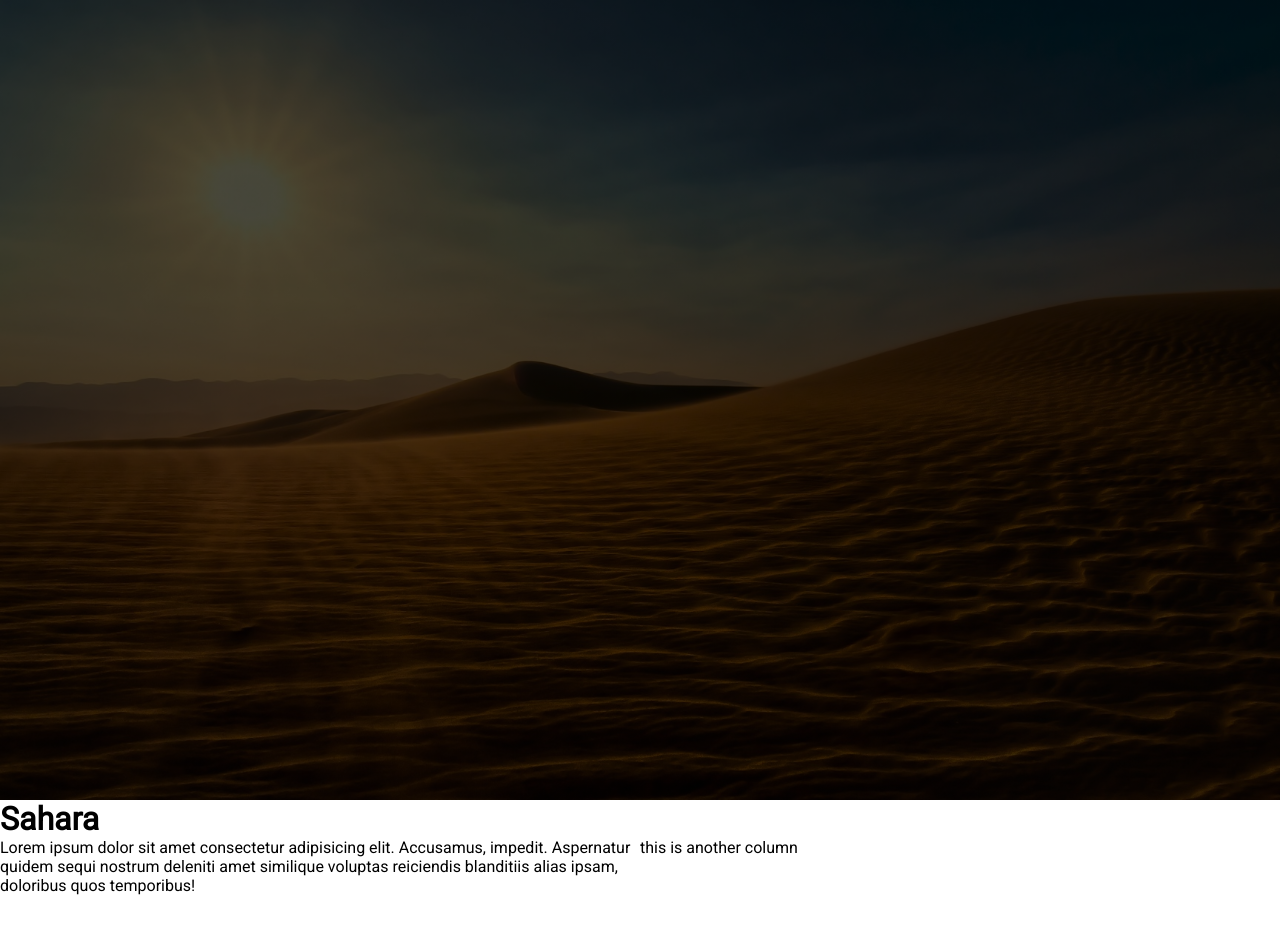
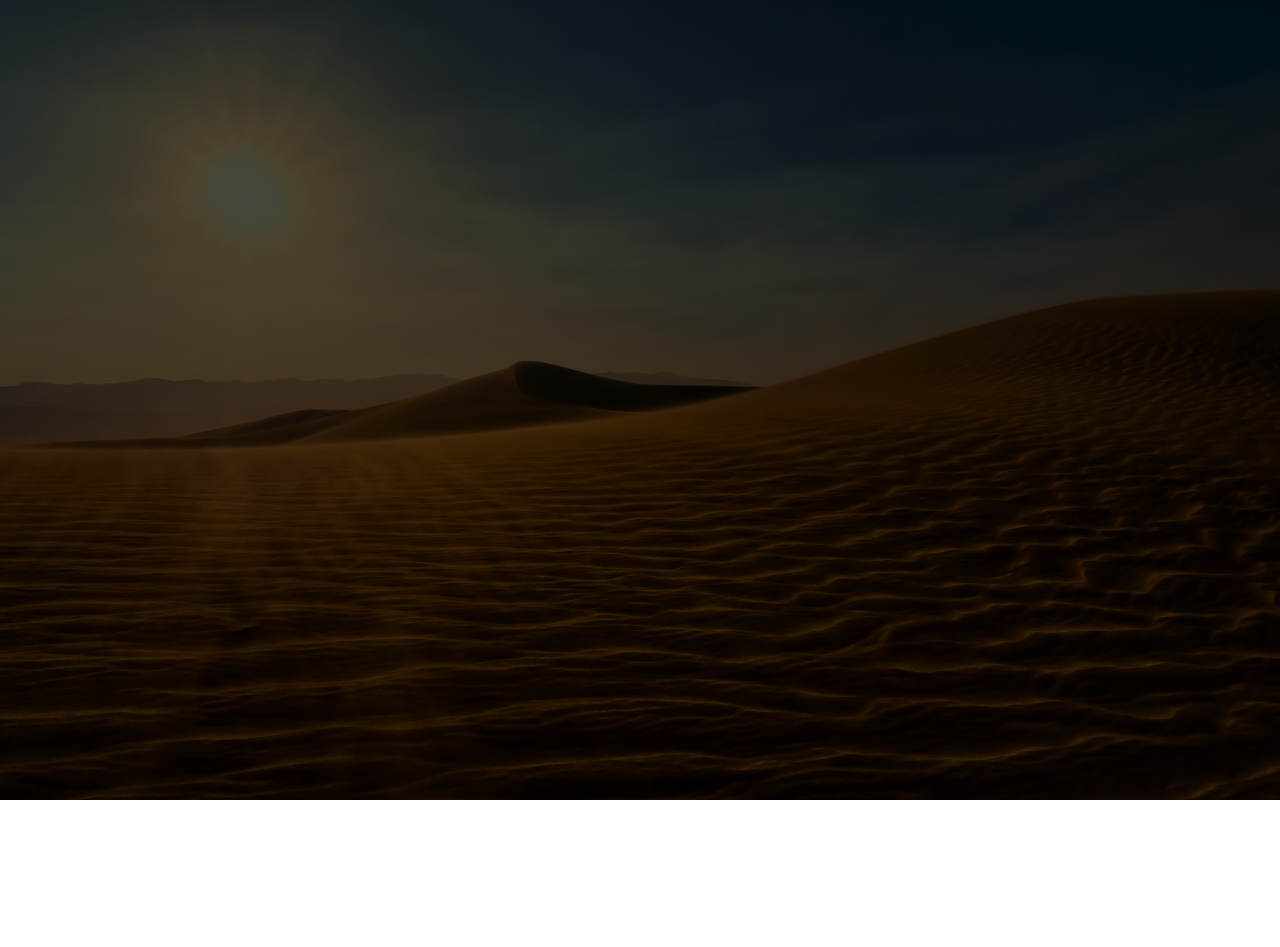
Before and after one commit to webfaisalbd/sahara-desert-header-design-using-html-css, a website: page index.html in a window 1280 px wide. Before the commit the page ends 895 px from the top, so only its background shows below. Drawn offline with Linux system fonts and the light colour scheme.

Commit message:
h1 and p tag style, color, font-size, line-height

```diff
--- a/style.css
+++ b/style.css
@@ -59,3 +59,15 @@ nav ul li a {
 .col {
   flex-basis: 50%;
 }
+
+
+h1 {
+  color: #fff;
+  font-size: 100px;
+}
+
+p {
+  color: #fff;
+  font-size: 13px;
+  line-height: 15px;
+}
```
